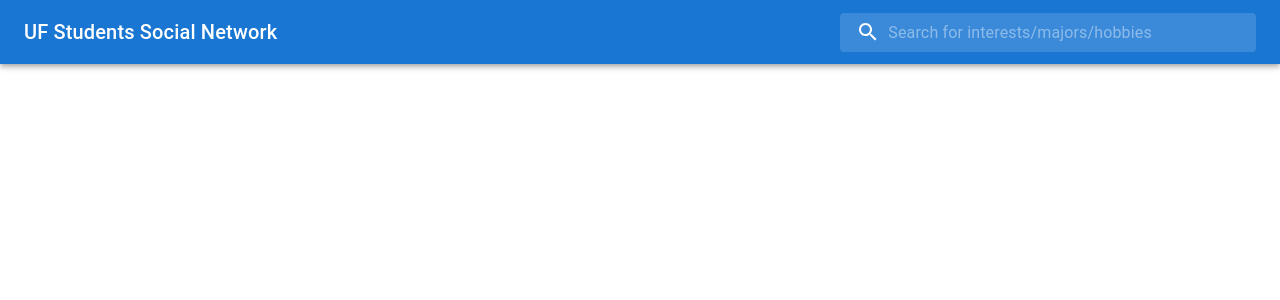
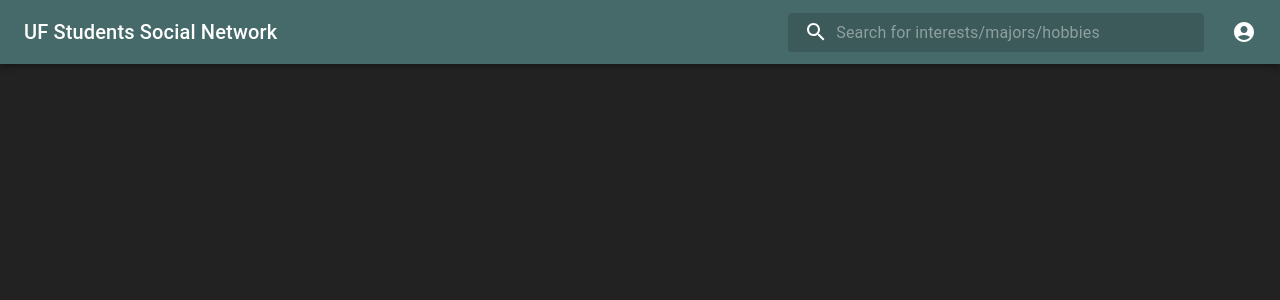
Before and after one commit to WNguyen14/uf-students-social-network, a React (Create React App) app: page / in a window 1280 px wide. Shown: the top 300 px of the page. Built offline with nearby package versions, Linux system fonts and the light colour scheme.

Commit message:
testing mui

```diff
--- a/src/App.js
+++ b/src/App.js
@@ -4,56 +4,38 @@ import AppBar from "@mui/material/AppBar";
 import Box from "@mui/material/Box";
 import Toolbar from "@mui/material/Toolbar";
 import IconButton from "@mui/material/IconButton";
+import AccountCircle from "@mui/icons-material/AccountCircle";
 import Typography from "@mui/material/Typography";
 import InputBase from "@mui/material/InputBase";
 import MenuIcon from "@mui/icons-material/Menu";
 import SearchIcon from "@mui/icons-material/Search";
-
-const Search = styled("div")(({ theme }) => ({
-  position: "relative",
-  borderRadius: theme.shape.borderRadius,
-  backgroundColor: alpha(theme.palette.common.white, 0.15),
-  "&:hover": {
-    backgroundColor: alpha(theme.palette.common.white, 0.25),
+import Search from "./components/Search.jsx";
+import { createTheme } from "@mui/material/styles";
+import { ThemeProvider } from "@emotion/react";
+import CssBaseline from "@mui/material/CssBaseline";
+const theme = createTheme({
+  palette: {
+    background: {
+      default: "#222222",
     },
-  marginLeft: 0,
-  width: "100%",
-  [theme.breakpoints.up("sm")]: {
-    marginLeft: theme.spacing(1),
-    width: "auto",
+    primary: {
+      main: "#456A69",
     },
-}));
-
-const SearchIconWrapper = styled("div")(({ theme }) => ({
-  padding: theme.spacing(0, 2),
-  height: "100%",
-  position: "absolute",
-  pointerEvents: "none",
-  display: "flex",
-  alignItems: "center",
-  justifyContent: "center",
-}));
-
-const StyledInputBase = styled(InputBase)(({ theme }) => ({
-  color: "inherit",
-  "& .MuiInputBase-input": {
-    padding: theme.spacing(1, 1, 1, 0),
-    // vertical padding + font size from searchIcon
-    paddingLeft: `calc(1em + ${theme.spacing(4)})`,
-    transition: theme.transitions.create("width"),
-    width: "100%",
-    [theme.breakpoints.up("sm")]: {
-      width: "40ch",
-      "&:focus": {
-        width: "40ch",
+    secondary: {
+      main: "#edf2ff",
     },
   },
-  },
-}));
+});
 
 export default function SearchAppBar() {
   return (
-    <Box sx={{ flexGrow: 1 }}>
+    <ThemeProvider theme={theme}>
+      <CssBaseline />
+      <Box
+        sx={{
+          flexGrow: 1,
+        }}
+      >
         <AppBar position="static">
           <Toolbar>
             <Typography
@@ -64,17 +46,19 @@ export default function SearchAppBar() {
             >
               UF Students Social Network
             </Typography>
-          <Search>
-            <SearchIconWrapper>
-              <SearchIcon />
-            </SearchIconWrapper>
-            <StyledInputBase
-              placeholder="Search for interests/majors/hobbies"
-              inputProps={{ "aria-label": "search" }}
-            />
-          </Search>
+            <Search></Search>
+            <IconButton
+              size="large"
+              edge="end"
+              aria-label="account of current user"
+              aria-haspopup="true"
+              color="inherit"
+            >
+              <AccountCircle />
+            </IconButton>
           </Toolbar>
         </AppBar>
       </Box>
+    </ThemeProvider>
   );
 }
--- /dev/null
+++ b/src/components/Search.jsx
@@ -0,0 +1,69 @@
+import React, { Component } from "react";
+import { styled, alpha } from "@mui/material/styles";
+import InputBase from "@mui/material/InputBase";
+import SearchIcon from "@mui/icons-material/Search";
+
+import Box from "@mui/material/Box";
+
+const Searching = styled("div")(({ theme }) => ({
+  position: "relative",
+  borderRadius: theme.shape.borderRadius,
+  backgroundColor: alpha(theme.palette.common.black, 0.15),
+  "&:hover": {
+    backgroundColor: alpha(theme.palette.common.black, 0.25),
+  },
+  marginRight: theme.spacing(2),
+  marginLeft: 0,
+  width: "100%",
+  [theme.breakpoints.up("sm")]: {
+    marginLeft: theme.spacing(3),
+    width: "auto",
+  },
+}));
+
+const SearchIconWrapper = styled("div")(({ theme }) => ({
+  padding: theme.spacing(0, 2),
+  height: "100%",
+  position: "absolute",
+  pointerEvents: "none",
+  display: "flex",
+  alignItems: "center",
+  justifyContent: "center",
+}));
+
+const StyledInputBase = styled(InputBase)(({ theme }) => ({
+  color: "inherit",
+  "& .MuiInputBase-input": {
+    padding: theme.spacing(1, 1, 1, 0),
+    // vertical padding + font size from searchIcon
+    paddingLeft: `calc(1em + ${theme.spacing(4)})`,
+    transition: theme.transitions.create("width"),
+    width: "100%",
+    [theme.breakpoints.up("sm")]: {
+      width: "40ch",
+      "&:focus": {
+        width: "40ch",
+      },
+    },
+  },
+}));
+
+class Search extends React.Component {
+  render() {
+    return (
+      <Box sx={{ display: { xs: "none", md: "flex" } }}>
+        <Searching>
+          <SearchIconWrapper>
+            <SearchIcon />
+          </SearchIconWrapper>
+          <StyledInputBase
+            placeholder="Search for interests/majors/hobbies"
+            inputProps={{ "aria-label": "search" }}
+          />
+        </Searching>
+      </Box>
+    );
+  }
+}
+
+export default Search;
```
Also changed, not shown: src/index.js (+6 -6 lines). Lines whose indentation alone changed are shown as unchanged.
